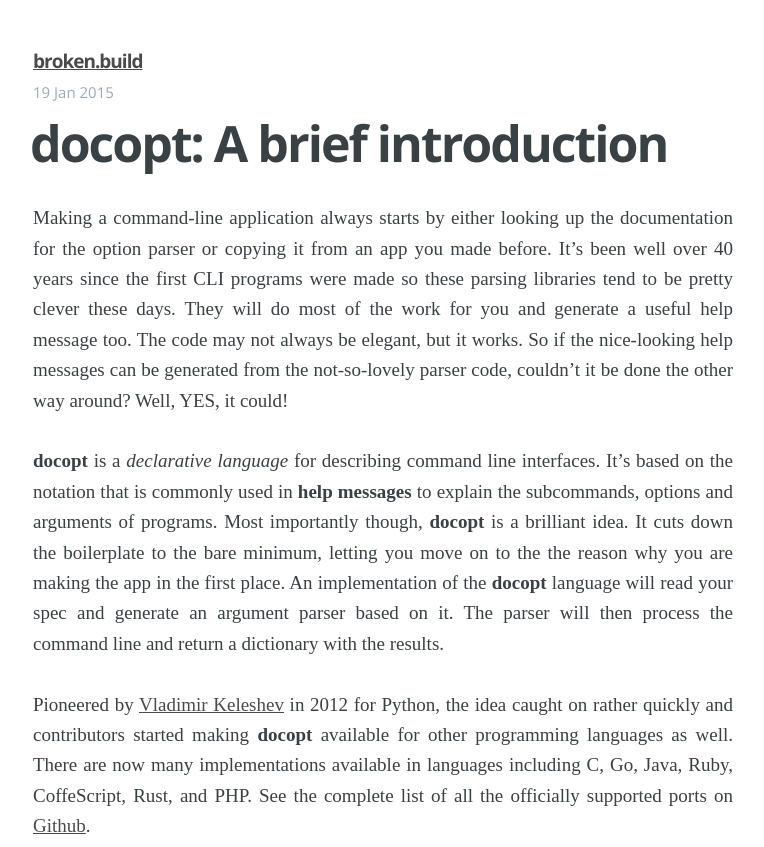
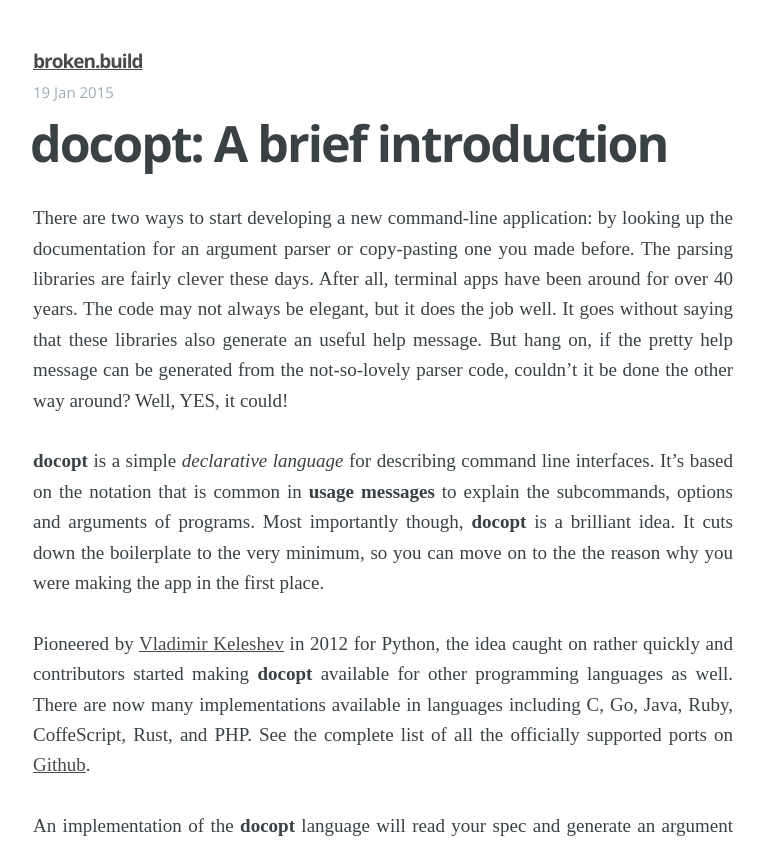
Before and after one commit to Ricardomol/pazdera.github.io, a Jekyll site: the page built from _posts/2015-01-19-docopt.md, in a window 1280 px wide and 900 px high, scrolled down 851 px, cut to the strip 53-900 px from the top of the window. Shown: the whole strip, without its empty margins (257-1021 px from the left). Built offline with Jekyll 4.4.1, drawn with Linux system fonts in a browser that asks for light colours; some web fonts are replaced; comment, search, counter and statistics services are not loaded; some of the changed text lies outside the part shown.

Commit message:
docopt: Rewriting the lead

```diff
--- a/_posts/2015-01-19-docopt.md
+++ b/_posts/2015-01-19-docopt.md
@@ -14,23 +14,21 @@
 - CoffeeScript
 ---
 
-Making a command-line application always starts by either looking up the
-documentation for the option parser or copying it from an app you made before.
-It's been well over 40 years since the first CLI programs were made so these
-parsing libraries tend to be pretty clever these days. They will do most of
-the work for you and generate a useful help message too. The code may not
-always be elegant, but it works. So if the nice-looking help messages can be
-generated from the not-so-lovely parser code, couldn't it be done the other
-way around? Well, YES, it could!
+There are two ways to start developing a new command-line application:
+by looking up the documentation for an argument parser or copy-pasting one
+you made before. The parsing libraries are fairly clever these days. After
+all, terminal apps have been around for over 40 years. The code may not always
+be elegant, but it does the job well. It goes without saying that these
+libraries also generate an useful help message. But hang on, if the pretty
+help message can be generated from the not-so-lovely parser code, couldn't
+it be done the other way around? Well, YES, it could!
 
-**docopt** is a _declarative language_ for describing command line interfaces.
-It's based on the notation that is commonly used in **help messages** to explain
+**docopt** is a simple _declarative language_ for describing command line interfaces.
+It's based on the notation that is common in **usage messages** to explain
 the subcommands, options and arguments of programs. Most importantly though,
-**docopt** is a brilliant idea. It cuts down the boilerplate to the bare minimum,
-letting you move on to the the reason why you are making the app in the first
-place. An implementation of the **docopt** language will read your
-spec and generate an argument parser based on it. The parser will then
-process the command line and return a dictionary with the results.
+**docopt** is a brilliant idea. It cuts down the boilerplate to the very minimum,
+so you can move on to the the reason why you were making the app in the first
+place.
 
 Pioneered by [Vladimir Keleshev](https://twitter.com/keleshev) in 2012 for
 Python, the idea caught on rather quickly and contributors started making
@@ -39,11 +37,15 @@
 CoffeScript, Rust, and PHP. See the complete list of all the officially
 supported ports on [Github](https://github.com/docopt).
 
+An implementation of the **docopt** language will read your spec and generate
+an argument parser based on it. The parser will then process the command line
+and return a dictionary with the results. Scroll down a bit for the examples.
+
 ## The language
 
-The language itself is a _formalised_ version of the common help messages
+The language itself is a _formalised_ version of the common usage messages
 as you may know them from existing applications. Despite its simplicity, the
-syntax very powerful with all the features you might expect from a reasonable
+syntax very powerful with all the features you might expect from a modern
 argument parser. It supports subcommands, options and positional arguments. Any
 of these can be made either optional or mandatory, and also mutually exclusive
 with other options or arguments. Option arguments can have default values
```
